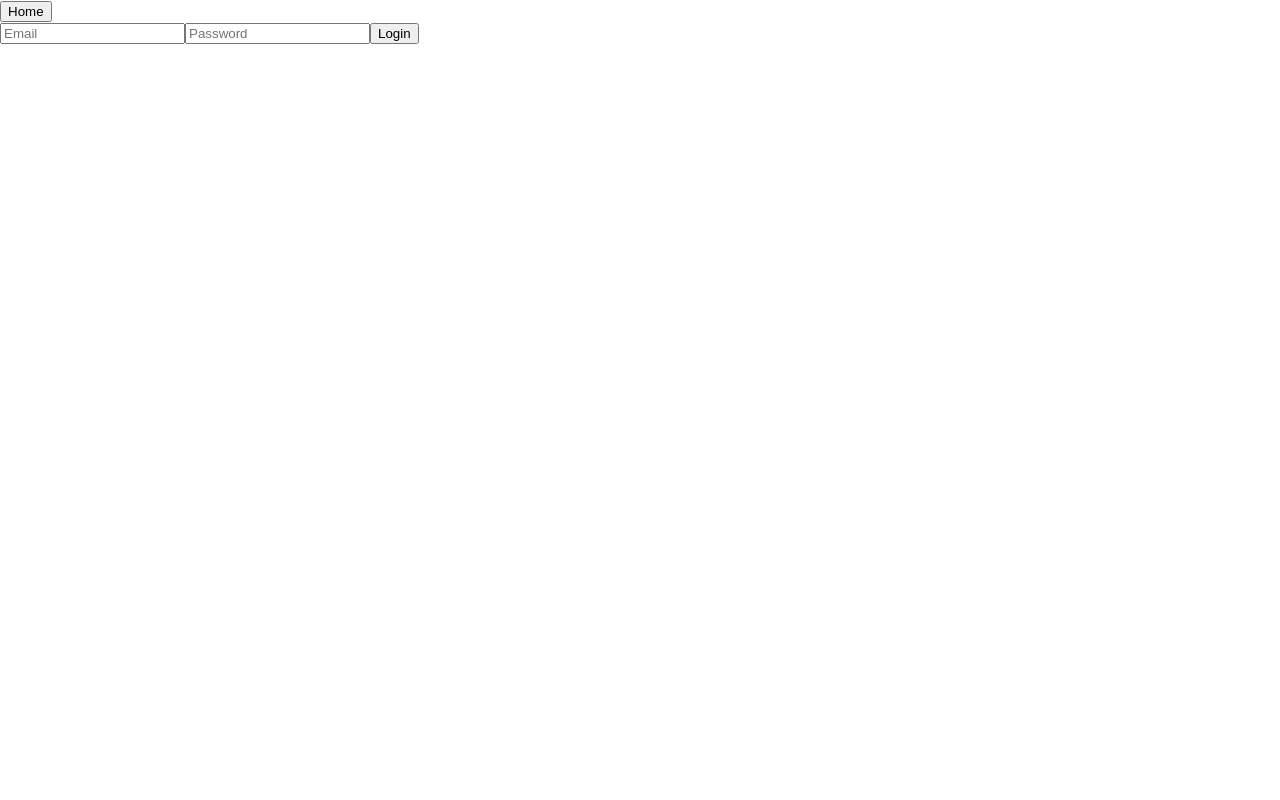
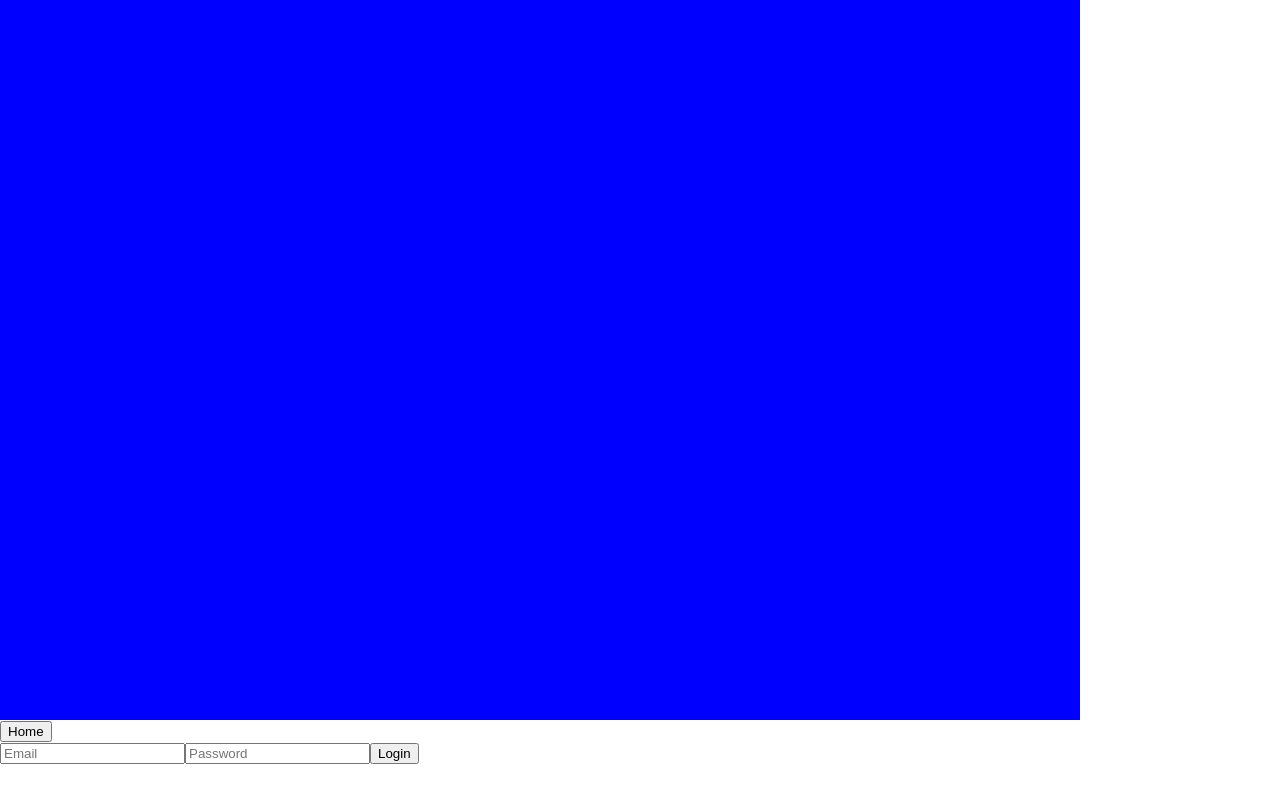
Before and after one commit to moalshak/Sobch, a React (Create React App) app in the folder web/frontend/: page /login in a window 1280 px wide. Built offline with nearby package versions, Linux system fonts and the light colour scheme.

Commit message:
style pages

```diff
--- a/web/frontend/src/App.tsx
+++ b/web/frontend/src/App.tsx
@@ -15,8 +15,17 @@ const BACKEND_BASE_URL = "http://localhost:8000"
 
 function App() {
 
+
   return (
+
     <Router>
+        <div
+            style={{
+                   backgroundColor: 'blue',
+                   width: '1080px',
+                   height: '720px'
+            }}
+                />
       <Routes>
         <Route path="/" element={<Home />} />
         <Route path="/register" element={<Register />} />
--- a/web/frontend/src/components/Login.tsx
+++ b/web/frontend/src/components/Login.tsx
@@ -7,6 +7,7 @@ function Login() {
 
     const [email, logEmail] = useState('');
     const [password, logPassword] = useState('');
+    const styles = { alertMessage: { color: 'red' }};
 
    async function doLoginRequest(e: any) {
        e.preventDefault();
--- a/web/frontend/src/components/Logout.tsx
+++ b/web/frontend/src/components/Logout.tsx
@@ -8,6 +8,8 @@ import {getAccessToken} from "../lib/acc"
 
 
 function Logout() {
+
+    const styles = { alert: { color: 'red' }};
 
 
 
```
